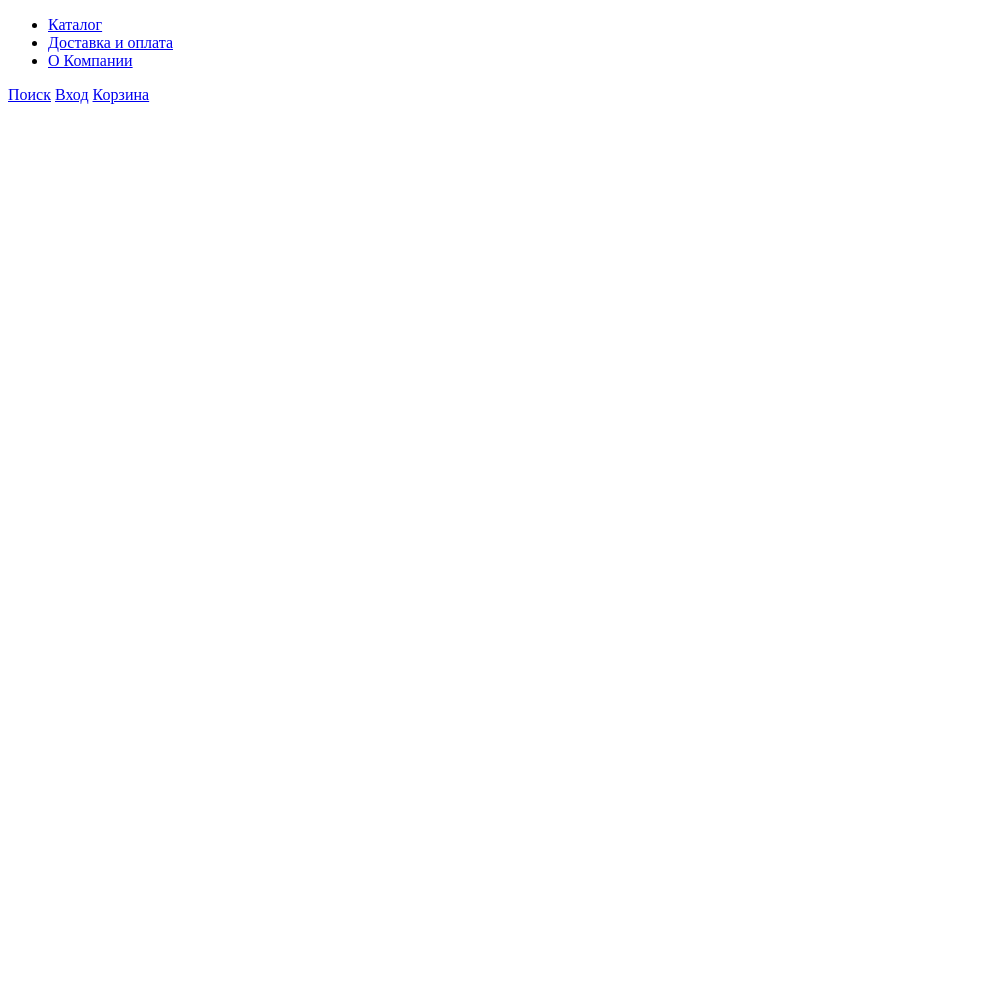
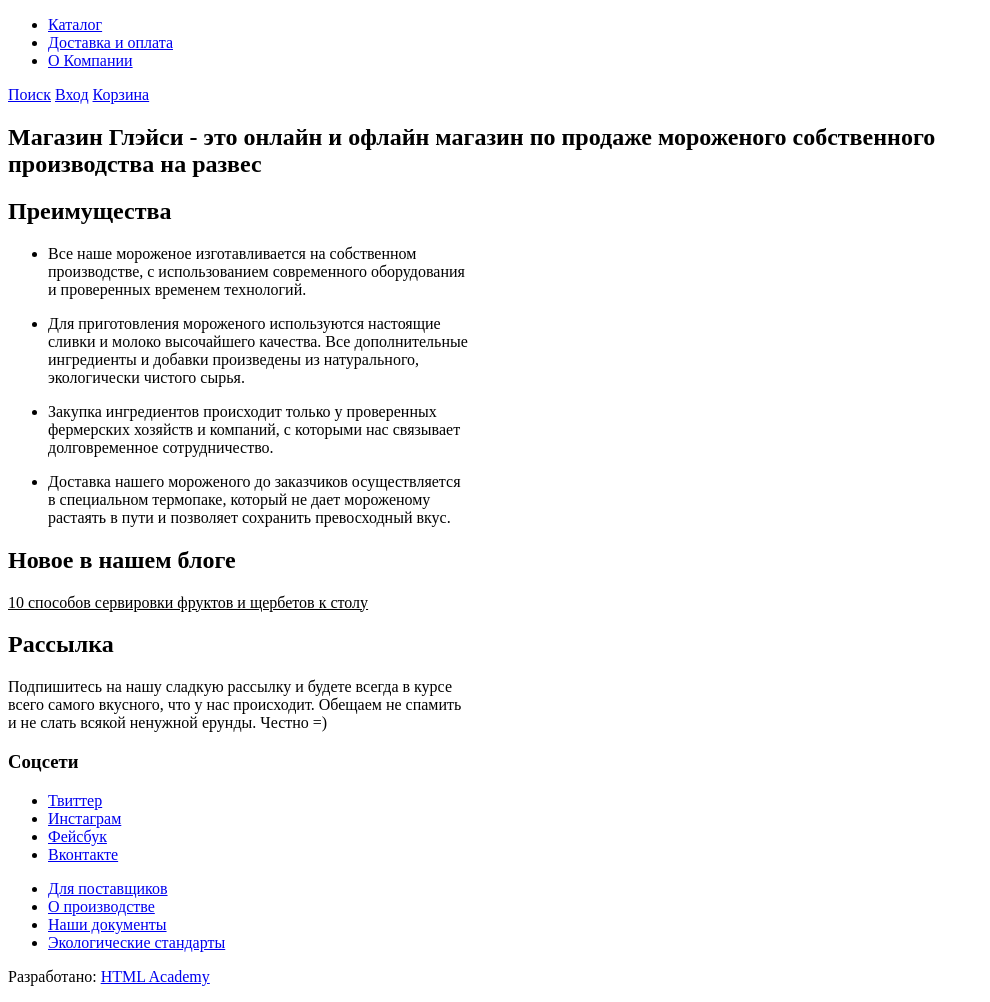
Before and after one commit to Nika-ops/1399581-gllacy-28, a plain HTML site: page index.html in a window 1280 px wide. Shown: the whole page, without its empty margins (0-990 px from the left). Before the commit the page ends 800 px from the top, so only its background shows below. Drawn offline with Linux system fonts and the light colour scheme.

Commit message:
Шото добавила

```diff
--- a/index.html
+++ b/index.html
@@ -5,8 +5,7 @@
     <title>HTML Academy: Глейси</title>
   </head>
   <body>
-
-  <header>
+<header>
     <nav>
       <a img src="https://via.placeholder.com/150x100" alt="Логотип Глейси"></a>
       <ul>
@@ -19,6 +18,84 @@
       <a href="blank.html">Корзина</a>
     </nav>
   </header>
-
-  </body>
+  <main>
+    <section>
+    <h1>Магазин Глэйси - это онлайн и офлайн магазин по
+    продаже мороженого
+    собственного <br> производства на развес</h1>
+    <h2>Преимущества</h2>
+    <ul>
+    <li>
+    <p>Все наше мороженое изготавливается на
+    собственном <br> производстве, с использованием
+    современного оборудования <br> и проверенных
+    временем технологий.</p>
+    </li>
+    <li>
+    <p>Для приготовления мороженого используются
+    настоящие <br> сливки и молоко высочайшего качества. Все
+    дополнительные <br> ингредиенты и добавки произведены из
+    натурального, <br> экологически чистого сырья.</p>
+    </li>
+    <li>
+    <p>Закупка ингредиентов происходит только у
+    проверенных <br> фермерских хозяйств и компаний,
+    с которыми нас связывает <br> долговременное
+    сотрудничество.</p>
+    </li>
+    <li>
+    <p>Доставка нашего мороженого до заказчиков
+    осуществляется <br> в специальном термопаке,
+    который не дает мороженому <br> растаять в пути
+    и позволяет сохранить превосходный вкус.</p> </p>
+    </li>
+    </ul>
+    </section>
+    <section>
+    <h2>Новое в нашем блоге</h2>
+    <p><u>10 способов сервировки фруктов и щербетов
+    к столу</u></p>
+    </section>
+    <section>
+    <h2>Рассылка</h2>
+    <p>Подпишитесь на нашу сладкую рассылку и будете всегда
+    в курсе <br> всего самого вкусного, что у нас
+    происходит. Обещаем не спамить <br> и не слать всякой
+    ненужной ерунды. Честно =)</p>
+    </section>
+    </main>
+    <footer>
+    <section>
+    <h3>Соцсети</h3>
+    <ul>
+    <li>
+    <a href="#">Твиттер</a>
+    </li>
+    <li>
+    <a href="#">Инстаграм</a>
+    </li>
+    <li>
+    <a href="#">Фейсбук</a>
+    </li>
+    <li>
+    <a href="#">Вконтакте</a>
+    </li>
+    </ul>
+    </section>
+    <section>
+    <ul>
+    <li><a href="blank.html">Для поставщиков</a></li>
+    <li><a href="blank.html">О производстве</a></li>
+    <li><a href="blank.html">Наши документы</a></li>
+    <li><a href="blank.html">Экологические стандарты</a></li>
+    </ul>
+  </section>
+    <p>
+    Разработано:
+    <a href="https://htmlacademy.ru">HTML Academy</a>
+    </p>
+    </footer>
+     </body>
+    </html>
+      </body>
 </html>
```
